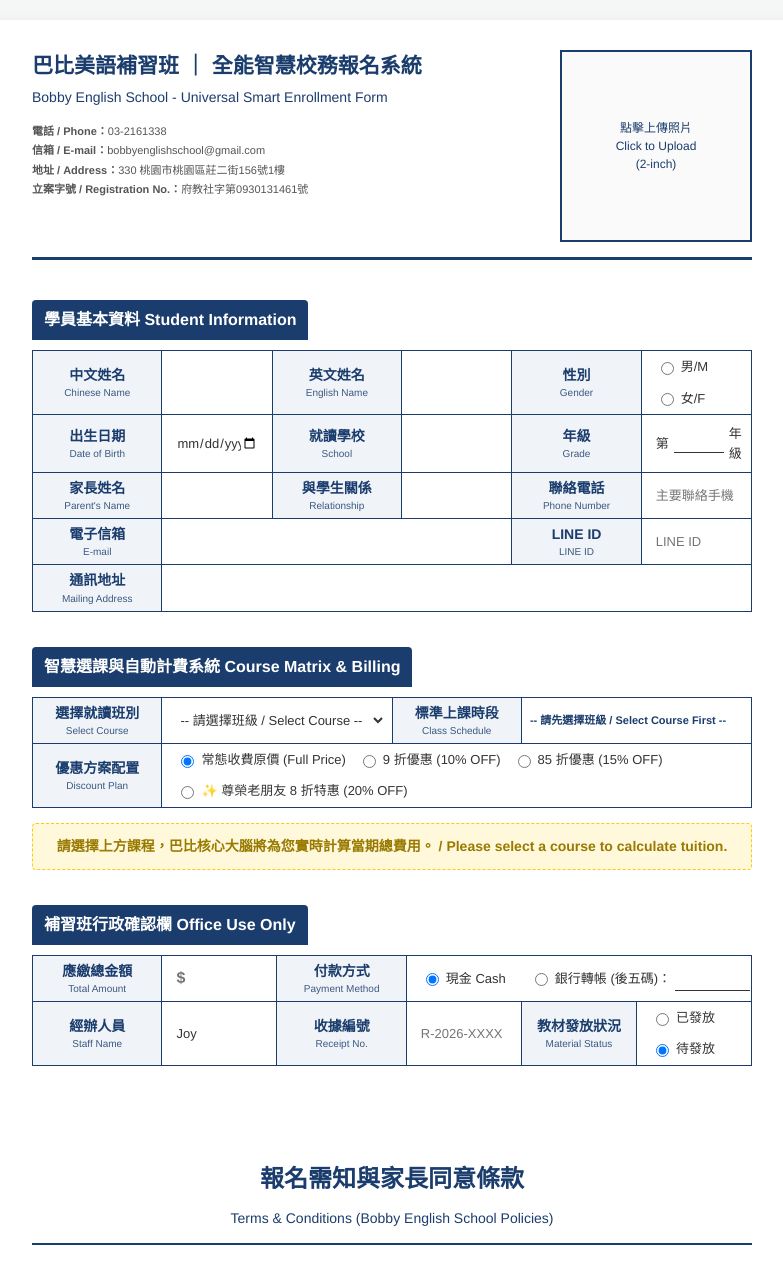
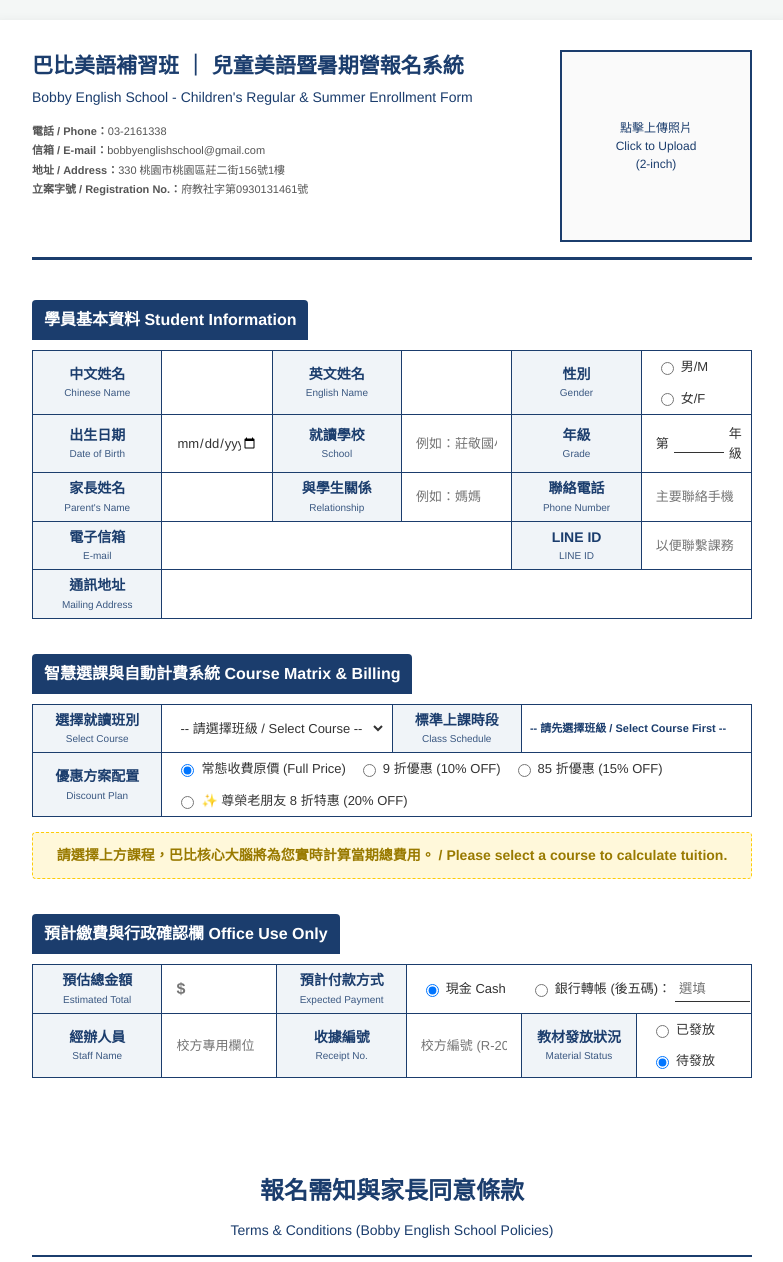
Before and after one commit to joylin36/2026BobbyEnglish-children.html, a plain HTML site: page index.html in a window 1280 px wide. Shown: the top 1262 px of the page, without its empty margins (248-1031 px from the left). Drawn offline with Linux system fonts and the light colour scheme.

Commit message:
Update enrollment form and text content

```diff
--- a/index.html
+++ b/index.html
@@ -142,9 +142,9 @@
             color: var(--uci-blue);
             text-align: center;
             width: 18%;
-            font-size: 11px;
-            line-height: 1.3;
+            line-height: 1.4;
             font-weight: bold;
+            padding: 6px 4px;
         }
 
         th span.zh-title {
@@ -404,7 +404,7 @@
 <div class="page-container">
     <form id="enrollmentForm" action="https://formsubmit.co/bobbyenglishschool@gmail.com" method="POST" enctype="multipart/form-data">
         <input type="hidden" name="_captcha" value="false">
-        <input type="hidden" name="_subject" value="【兒童美語線上報名】巴比美語萬能表單填報通知">
+        <input type="hidden" name="_subject" value="【兒童美語線上報名】巴比美語萬表單填報通知">
         <input type="hidden" id="printLinkInput" name="查看並印出完整A4報名表" value="">
 
         <input type="hidden" id="class_time" name="class_time" value="">
@@ -417,8 +417,8 @@
         <div class="page page1">
             <div class="header-section">
                 <div class="title-area">
-                    <h1 class="main-title">巴比美語補習班 ｜ 全能智慧校務報名系統</h1>
-                    <h2 class="sub-title">Bobby English School - Universal Smart Enrollment Form</h2>
+                    <h1 class="main-title">巴比美語補習班 ｜ 兒童美語暨暑期營報名系統</h1>
+                    <h2 class="sub-title">Bobby English School - Children's Regular & Summer Enrollment Form</h2>
                     <div class="contact-info">
                         <p><strong>電話 / Phone：</strong>03-2161338</p>
                         <p><strong>信箱 / E-mail：</strong>bobbyenglishschool@gmail.com</p>
@@ -453,7 +453,7 @@
                         <th><span class="zh-title">出生日期</span><span class="en-title">Date of Birth</span></th>
                         <td><input type="date" name="dob" class="text-input" required></td>
                         <th><span class="zh-title">就讀學校</span><span class="en-title">School</span></th>
-                        <td><input type="text" name="school" class="text-input" placeholder=""></td>
+                        <td><input type="text" name="school" class="text-input" placeholder="例如：莊敬國小"></td>
                         <th><span class="zh-title">年級</span><span class="en-title">Grade</span></th>
                         <td>
                             <div style="display: flex; align-items: center; justify-content: flex-start; padding: 0 8px; height: 100%;">
@@ -465,7 +465,7 @@
                         <th><span class="zh-title">家長姓名</span><span class="en-title">Parent's Name</span></th>
                         <td><input type="text" name="parent_name" class="text-input" placeholder="" required></td>
                         <th><span class="zh-title">與學生關係</span><span class="en-title">Relationship</span></th>
-                        <td><input type="text" name="relation" class="text-input" placeholder="" required></td>
+                        <td><input type="text" name="relation" class="text-input" placeholder="例如：媽媽" required></td>
                         <th><span class="zh-title">聯絡電話</span><span class="en-title">Phone Number</span></th>
                         <td><input type="tel" name="phone" class="text-input" placeholder="主要聯絡手機" required></td>
                     </tr>
@@ -473,7 +473,7 @@
                         <th><span class="zh-title">電子信箱</span><span class="en-title">E-mail</span></th>
                         <td colspan="3"><input type="email" name="email" class="text-input" placeholder=""></td>
                         <th><span class="zh-title">LINE ID</span><span class="en-title">LINE ID</span></th>
-                        <td><input type="text" name="line_id" class="text-input" placeholder="LINE ID"></td>
+                        <td><input type="text" name="line_id" class="text-input" placeholder="以便聯繫課務"></td>
                     </tr>
                     <tr>
                         <th><span class="zh-title">通訊地址</span><span class="en-title">Mailing Address</span></th>
@@ -548,28 +548,28 @@
                 請選擇上方課程，巴比核心大腦將為您實時計算當期總費用。 / Please select a course to calculate tuition.
             </div>
 
-            <div class="section-title">補習班行政確認欄 Office Use Only</div>
+            <div class="section-title">預計繳費與行政確認欄 Office Use Only</div>
             <table>
                 <tbody>
                     <tr>
-                        <th><span class="zh-title">應繳總金額</span><span class="en-title">Total Amount</span></th>
+                        <th><span class="zh-title">預估總金額</span><span class="en-title">Estimated Total</span></th>
                         <td><input type="text" id="total_amount" name="total_amount" class="text-input" style="font-weight: bold; color: #c00; font-size: 16px;" placeholder="$" readonly></td>
-                        <th><span class="zh-title">付款方式</span><span class="en-title">Payment Method</span></th>
+                        <th><span class="zh-title">預計付款方式</span><span class="en-title">Expected Payment</span></th>
                         <td colspan="3">
                             <div class="payment-inline-row">
                                 <label><input type="radio" name="payment_method" value="現金" checked> 現金 Cash</label>
                                 <label>
                                     <input type="radio" name="payment_method" value="銀行轉帳"> 銀行轉帳 (後五碼)：
-                                    <input type="text" name="transfer_code" style="border: none; border-bottom: 1px solid #333; width: 75px; background: transparent; outline: none; text-align: left; padding-left: 4px; height: 25px;">
+                                    <input type="text" name="transfer_code" style="border: none; border-bottom: 1px solid #333; width: 75px; background: transparent; outline: none; text-align: left; padding-left: 4px; height: 25px;" placeholder="選填">
                                 </label>
                             </div>
                         </td>
                     </tr>
                     <tr>
                         <th><span class="zh-title">經辦人員</span><span class="en-title">Staff Name</span></th>
-                        <td><input type="text" name="staff_name" class="text-input" value="Joy"></td>
+                        <td><input type="text" name="staff_name" class="text-input" value="" placeholder="校方專用欄位"></td>
                         <th><span class="zh-title">收據編號</span><span class="en-title">Receipt No.</span></th>
-                        <td><input type="text" name="receipt_no" class="text-input" placeholder="R-2026-XXXX"></td>
+                        <td><input type="text" name="receipt_no" class="text-input" placeholder="校方編號 (R-2026-XXXX)"></td>
                         <th><span class="zh-title">教材發放狀況</span><span class="en-title">Material Status</span></th>
                         <td>
                             <div class="radio-group">
@@ -631,14 +631,14 @@
                     </div>
                 </div>
 
-                <div class="signature-box">
+                <div class="signature-box" style="background-color: #f0f4f8; opacity: 0.85;">
                     <div class="signature-row">
-                        <span>承辦老師簽章<br>(Staff Signature)</span>
-                        <input type="text" name="teacher_signature" class="signature-input">
+                        <span style="color: #555;">承辦老師簽章<br>(Staff Signature)</span>
+                        <input type="text" name="teacher_signature" class="signature-input" placeholder="校方專用" readonly>
                     </div>
                     <div class="signature-row">
-                        <span>日期 Date</span>
-                        <input type="date" name="teacher_sig_date" class="signature-input">
+                        <span style="color: #555;">日期 Date</span>
+                        <input type="date" name="teacher_sig_date" class="signature-input" readonly>
                     </div>
                 </div>
             </div>
@@ -708,7 +708,7 @@ function calculateTuition() {
         document.getElementById('summer_pm_selected').value = hasPM ? "加購下午班" : "無加購";
         totalInput.value = finalTotal;
 
-        timeDisplay.innerText = "每週二、三、四 早上 9:00-12:00a.m.";
+        timeDisplay.innerText = "每週二、三、快 早上 9:00-12:00a.m.";
         var bonusText = hasPM ? " (含下午英文複習班：每週$" + pmRate + " × " + weeks + "週)" : "";
         var offerText = (weeks >= 3) ? "<span style='color:red;'>(已自動套用滿3週以上8折大特惠每週$3600!)</span>" : "(常態1-2週原價每週$4500)";
 
```
